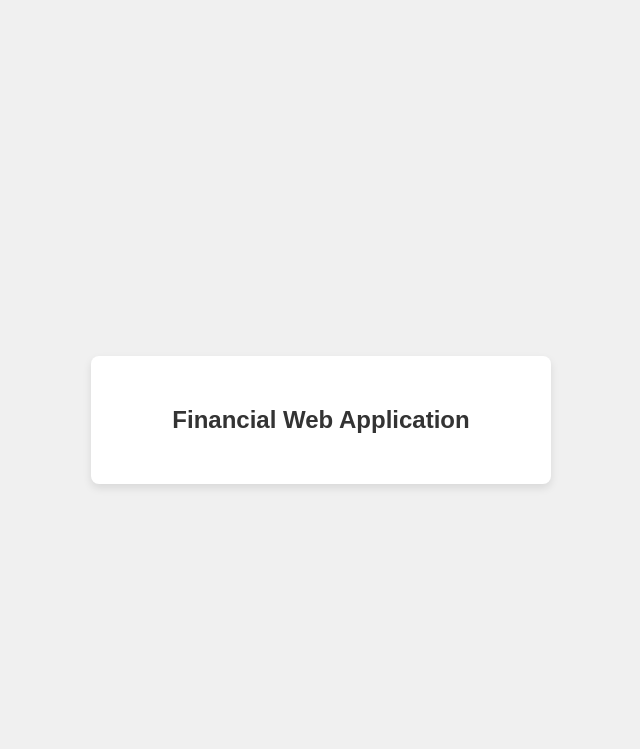
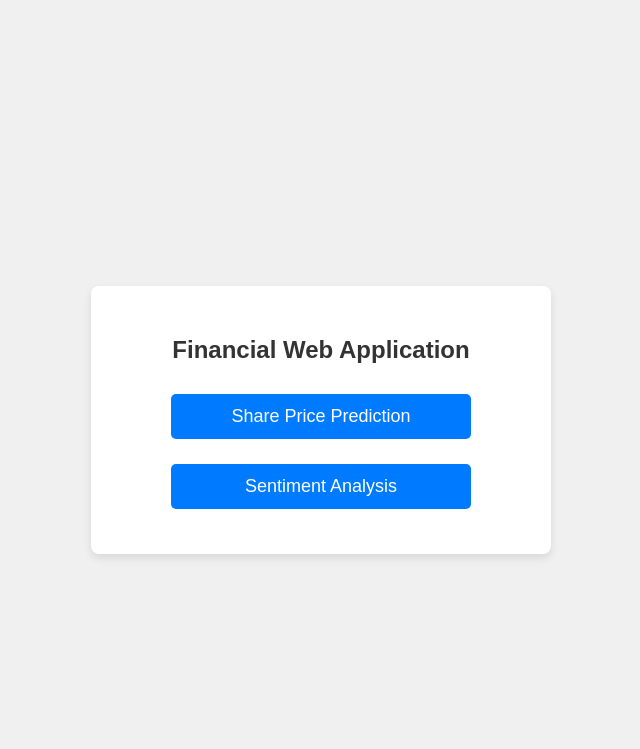
Before and after one commit to Anushreearora/AI-in-Accounting-and-Finance, a Flask app: page / in a window 1280 px wide. Shown: the top 749 px of the page, without its empty margins (319-959 px from the left). Run offline with Flask 3, Linux system fonts and the light colour scheme.

Commit message:
Update index.html

```diff
--- a/templates/index.html
+++ b/templates/index.html
@@ -1,9 +1,16 @@
 <head>
-    <meta name="viewpoint" content="width=device-width, initial-scale=1.0">
+    <meta name="viewport" content="width=device-width,initial-scale=1.0">
     <link rel="stylesheet" href="{{url_for('static',filename='styles.css')}}">
+</head>
+
 <body>
     <div class="container">
         <h2>Financial Web Application</h2>
+        <form action="/prediction" method="post">
+            <input type="submit" value="Share Price Prediction">
+        </form>
+        <form action="/sentiment_analysis" method="post">
+            <input type="submit" value="Sentiment Analysis">
+        </form>
     </div>
 </body>
-</head>
```
